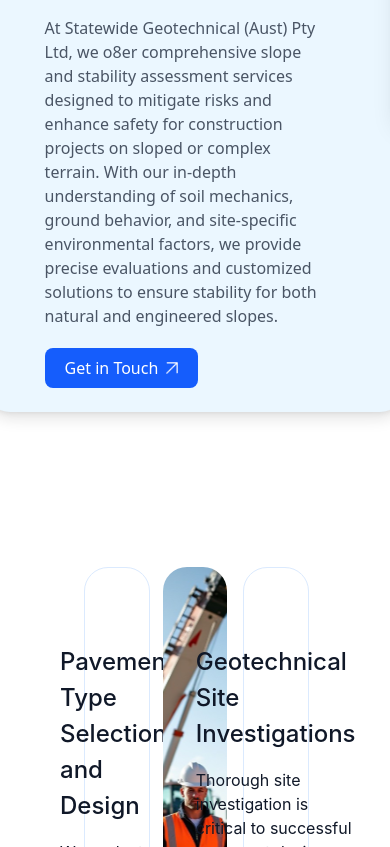
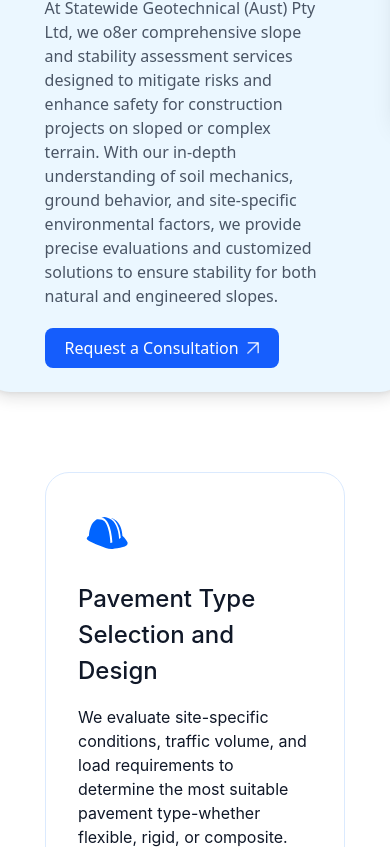
Before and after one commit to tharanga-madurapperuma/statewide-geotechnical_construction-site, a React (Vite) app: page /road in a window 390 px wide. Shown: the part 253-1100 px from the top of the page. Built offline with nearby package versions, Linux system fonts and the light colour scheme.

Commit message:
updated Mobile Responsivenes

```diff
--- a/src/pages/road/Road.jsx
+++ b/src/pages/road/Road.jsx
@@ -7,22 +7,22 @@ import { Arrowup, WorkerHat, Engineers, Roller } from '../../assets/assets';
 
 const Road = () => {
     return (
-        <div className='flex flex-col w-full'>
+        <div className='w-full flex flex-col items-center'>
            {/* First Section */}
-           <div className="flex items-center justify-center w-full h-screen -my-23">
+           <div className="mt-4 sm:mt-6 px-3 sm:px-4">
               <ButtonCard
                 image={Roller}
                 title="Slopes and Stability Assessment"
                 description="At Statewide Geotechnical (Aust) Pty Ltd, we o8er comprehensive slope and stability assessment services designed to mitigate risks and enhance safety for construction projects on sloped or complex terrain. With our in-depth understanding of soil mechanics, ground behavior, and site-specific environmental factors, we provide precise evaluations and customized solutions to ensure stability for both natural and engineered slopes."
-                buttonText="Get in Touch"
+                buttonText="Request a Consultation"
               />
             </div>
             {/* Second Section */}
-            <div className='soil__second-section p-21 w-full h-auto'>
+            <div className='soil__second-section p-[45px] sm:p-[85px] w-full h-auto'>
                 <div className='flex flex-col items-left justify-left w-full h-auto'>
 
-                        <div className="grid grid-cols-3 grid-rows-3 gap-4 pt-[35px] ">
-                          <div className='col-span-1 row-span-1'>
+                        <div className="grid grid-cols-1 sm:grid-cols-2 md:grid-cols-3 gap-4 pt-[35px] w-full">
+                          <div className='col-span-1 row-span-1 sm:w-full'>
                             <CardIconTopLeft
                                 iconUrl={WorkerHat}
                                 iconBackground='bg-white-100'
```
